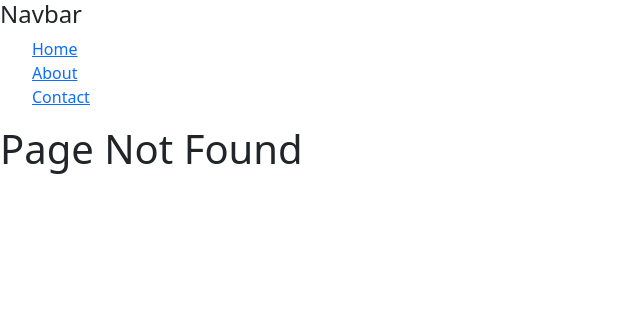
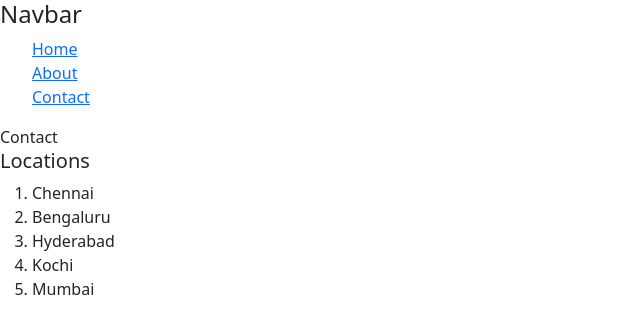
Before and after one commit to guhan0000/React-Revision-DI, a React (Vite) app: page /contact/locations in a window 1280 px wide. Before the commit this address had no page. Shown: the top 334 px of the page, without its empty margins (0-640 px from the left). Built offline with nearby package versions, Linux system fonts and the light colour scheme.

Commit message:
default child route

```diff
--- a/src/App.jsx
+++ b/src/App.jsx
@@ -7,6 +7,8 @@ import Movie from "./Routing/pages/Movie";
 import Student from "./Routing/pages/Student";
 import Team from "./Routing/pages/Team";
 import Leadership from "./Routing/pages/Leadership";
+import Locations from "./Routing/pages/Locations";
+import ServiceContacts from "./Routing/pages/ServiceContacts";
 
 function App() {
   return (
@@ -16,10 +18,13 @@ function App() {
         <Route path="/" element={<Home />} />
         <Route path="/about" element={<About />}>
           <Route path="team" element={<Team />}></Route>
-          <Route path="leadership" element={<Leadership/>}></Route>
+          <Route path="leadership" element={<Leadership />}></Route>
         </Route>
         {/*Nested Routes*/}
-        <Route path="/contact" element={<Contact />} />
+        <Route path="/contact" element={<Contact />}>
+          <Route index element={<ServiceContacts />} />
+          <Route path="locations" element={<Locations />} />
+        </Route>
         <Route path="*" element={<h1>Page Not Found</h1>} />
         <Route path="/movie/:id" element={<Movie />} /> {/*url parameters*/}
         <Route path="/student/:id/:name" element={<Student />} />{" "}
--- a/src/Routing/pages/Contact.jsx
+++ b/src/Routing/pages/Contact.jsx
@@ -1,7 +1,13 @@
 import React from "react";
+import { Outlet } from "react-router-dom";
 
 const Contact = () => {
-  return <div>Contact</div>;
+  return (
+    <>
+      <div>Contact</div>
+      <Outlet />
+    </>
+  );
 };
 
 export default Contact;
--- /dev/null
+++ b/src/Routing/pages/Locations.jsx
@@ -0,0 +1,18 @@
+import React from "react";
+
+const Locations = () => {
+  return (
+    <>
+      <h5>Locations</h5>
+      <ol>
+        <li>Chennai</li>
+        <li>Bengaluru</li>
+        <li>Hyderabad</li>
+        <li>Kochi</li>
+        <li>Mumbai</li>
+      </ol>
+    </>
+  );
+};
+
+export default Locations;
--- /dev/null
+++ b/src/Routing/pages/ServiceContacts.jsx
@@ -0,0 +1,17 @@
+import React from "react";
+
+const ServiceContacts = () => {
+  return (
+    <>
+      <div>ServiceContacts</div>
+      <ul>
+        <li>+9874563210</li>
+        <li>+69 0848458</li>
+        <li>+565 545 4454</li>
+        <li>service@test.com</li>
+      </ul>
+    </>
+  );
+};
+
+export default ServiceContacts;
```
